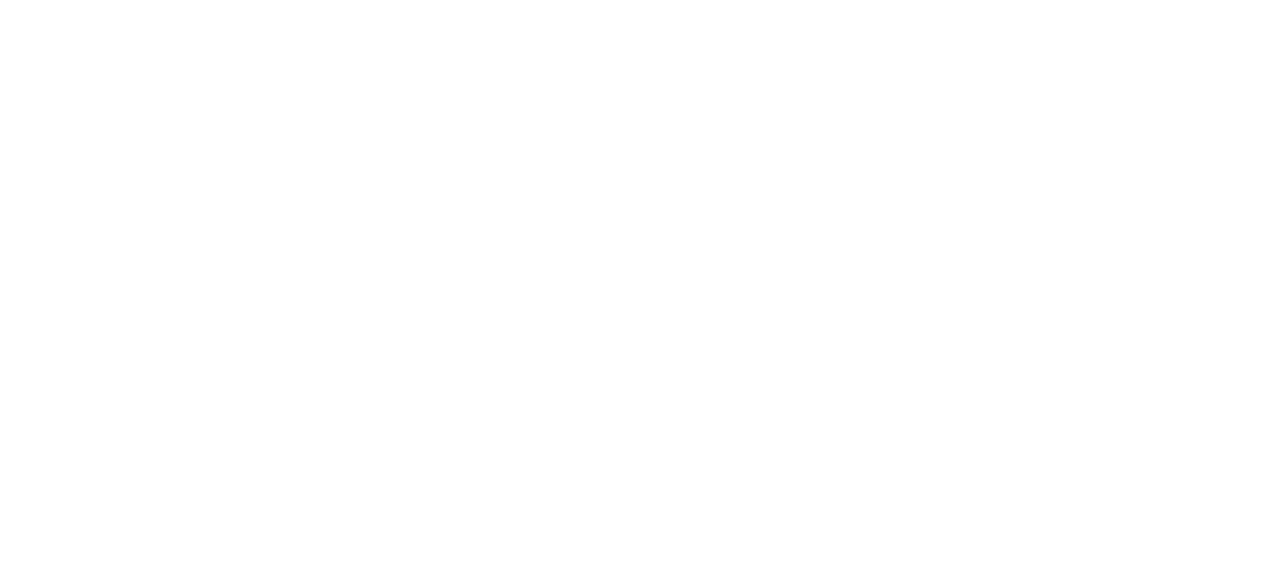
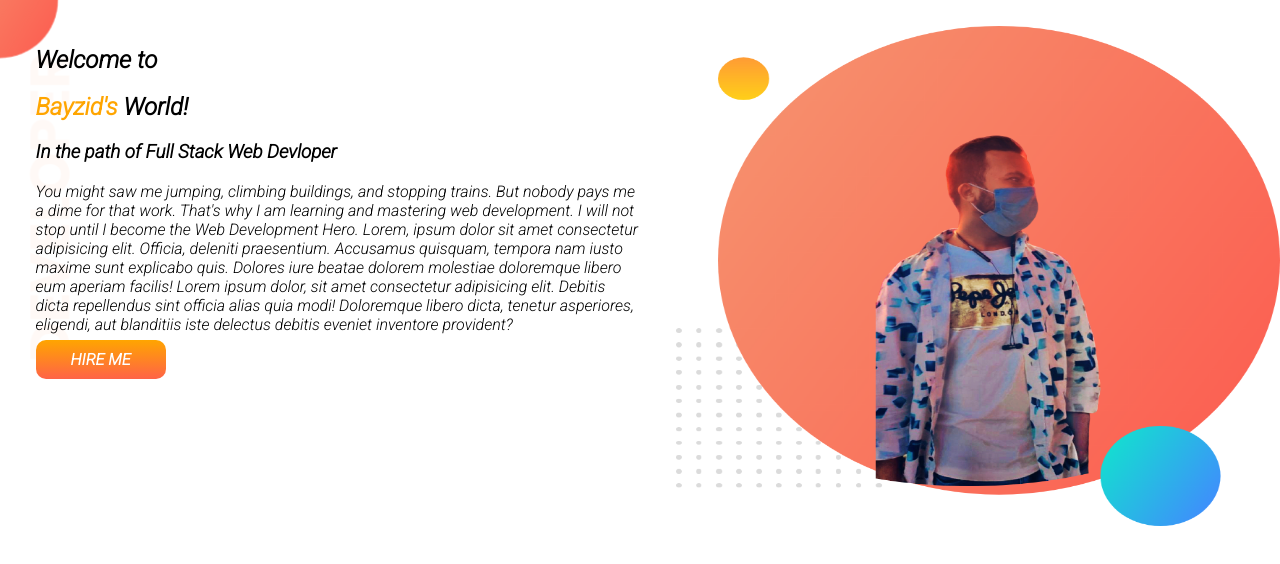
Before and after one commit to Bayzid2/developer-portfolio, a plain HTML site: page index.html in a window 1280 px wide. Drawn offline with Linux system fonts and the light colour scheme.

Commit message:
top added

```diff
--- a/index.html
+++ b/index.html
@@ -1,12 +1,42 @@
 <!DOCTYPE html>
 <html lang="en">
+
 <head>
     <meta charset="UTF-8">
     <meta http-equiv="X-UA-Compatible" content="IE=edge">
     <meta name="viewport" content="width=device-width, initial-scale=1.0">
     <title>Personal Portfolio</title>
+    <link rel="stylesheet" href="style.css">
+    <link rel="shortcut icon" href="img\mask-bg.png" type="image/x-icon">
+    <link rel="preconnect" href="https://fonts.googleapis.com">
+    <link rel="preconnect" href="https://fonts.gstatic.com" crossorigin>
+    <link href="https://fonts.googleapis.com/css2?family=Roboto:ital,wght@1,300&display=swap" rel="stylesheet">
 </head>
+
 <body>
+    <section id="top-b">
+        <div class="first-section">
+            <h1>Welcome to</h1>
+            <h1><span>Bayzid's </span>World!</h1>
+            <h3>In the path of Full Stack Web Devloper</h3>
+            <p>You might saw me jumping, climbing buildings, and stopping trains. But nobody pays me a dime for that
+                work.
+                That's why I am learning and mastering web development. I will not stop until I become the Web
+                Development
+                Hero. Lorem, ipsum dolor sit amet consectetur adipisicing elit. Officia, deleniti praesentium. Accusamus
+                quisquam, tempora nam iusto maxime sunt explicabo quis. Dolores iure beatae dolorem molestiae doloremque
+                libero eum aperiam facilis! Lorem ipsum dolor, sit amet consectetur adipisicing elit. Debitis dicta
+                repellendus sint officia alias quia modi! Doloremque libero dicta, tenetur asperiores, eligendi, aut
+                blanditiis iste delectus debitis eveniet inventore provident?</p>
+
+            <a class="hire-btn" href="https://www.linkedin.com/in/bayzid-bostami-580a51211" target="-blank">HIRE ME</a>
+        </div>
+        <div class="first-section">
+            <img src="img\mask-bg.png" height="500px" alt="">
+        </div>
+    </section>
+
 
 </body>
+
 </html>
--- a/style.css
+++ b/style.css
@@ -0,0 +1,37 @@
+body{
+    font-family: 'Roboto', sans-serif;
+    margin: 0;
+}
+section{
+    display: flex;
+
+}
+#top-b{
+    background-image: url(img/top-banner.png);
+    background-repeat: no-repeat;
+}
+.first-section{
+    width: 50%;
+    margin-left: 10px;
+    padding-left: 2%;
+    padding-top: 2%;
+}
+.first-section img{
+    width: 100%;
+}
+h1{
+    font-weight: bold;
+
+}
+
+span{
+    color: orange;
+}
+.hire-btn{
+   color: white;
+   text-decoration: none;
+   padding: 10px 35px;
+   background-image: linear-gradient(orange,tomato);
+   border-radius: 10px;
+   font-weight: 800;
+}
```
